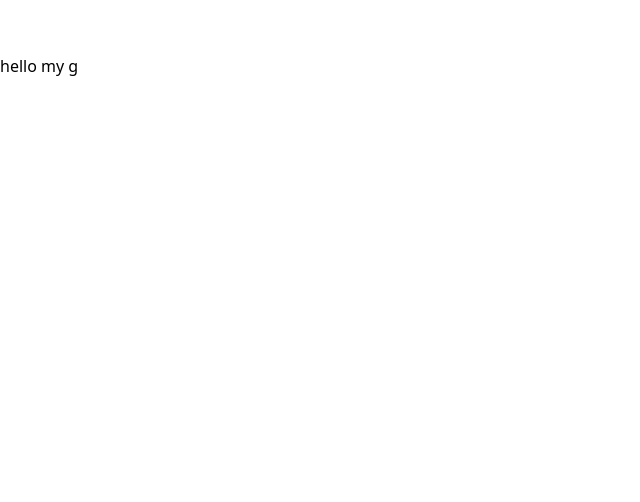
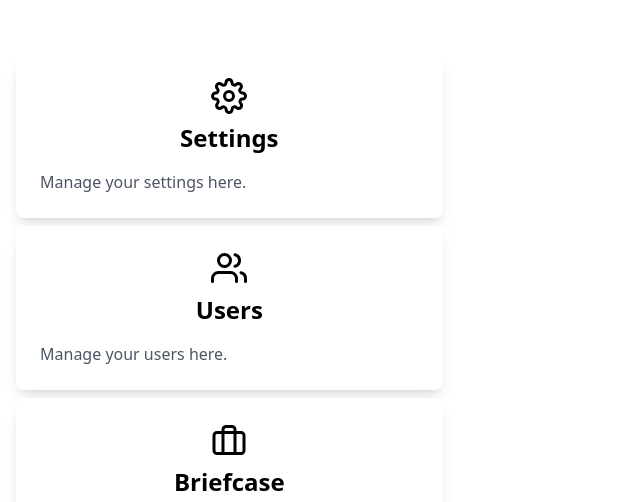
Before and after one commit to engromerbaig/portfolio-react, a React (Vite) app: page / in a window 1280 px wide. Shown: the part 883-1385 px from the top of the page, without its empty margins (0-640 px from the left). Before the commit the page ends 1281 px from the top, so only its background shows below. Built offline with nearby package versions, Linux system fonts and the light colour scheme.

Commit message:
ADDED PAGES

```diff
--- a/src/App.jsx
+++ b/src/App.jsx
@@ -1,7 +1,7 @@
 import React from 'react';
 import { BrowserRouter as Router, Routes, Route } from 'react-router-dom';
 import Navbar from './Components/Navbar/Navbar';
-import Home from './Components/Home/Home';
+import Home from './Pages/Home/Home';
 
 
 const App = () => {
--- a/src/Components/Home/Home.jsx
+++ /dev/null
@@ -1,14 +0,0 @@
-import Hero from "../Hero/Hero";
-import Service from "../Service/Service";
-
-const Home = () => {
-    return (<div>
-<Hero />
-<div className="my-80">
-    hello my g
-</div>
-
-    </div>  );
-}
-
-export default Home;
--- /dev/null
+++ b/src/Pages/Home/Home.jsx
@@ -0,0 +1,33 @@
+import React from "react";
+import Hero from "../../Components/Hero/Hero";
+import Service from "../../Components/Service/Service";
+import Tools from "../../Components/Tools/Tools";
+
+const Home = () => {
+  return (
+    <div>
+      <Hero />
+      <div className="my-80">
+        <Service
+          icon="settings"
+          title="Settings"
+          description="Manage your settings here."
+        />
+        <Service
+          icon="users"
+          title="Users"
+          description="Manage your users here."
+        />
+        <Service
+          icon="briefcase"
+          title="Briefcase"
+          description="Manage your projects here."
+        />
+      </div>
+    <Tools />
+
+    </div>
+  );
+}
+
+export default Home;
```
